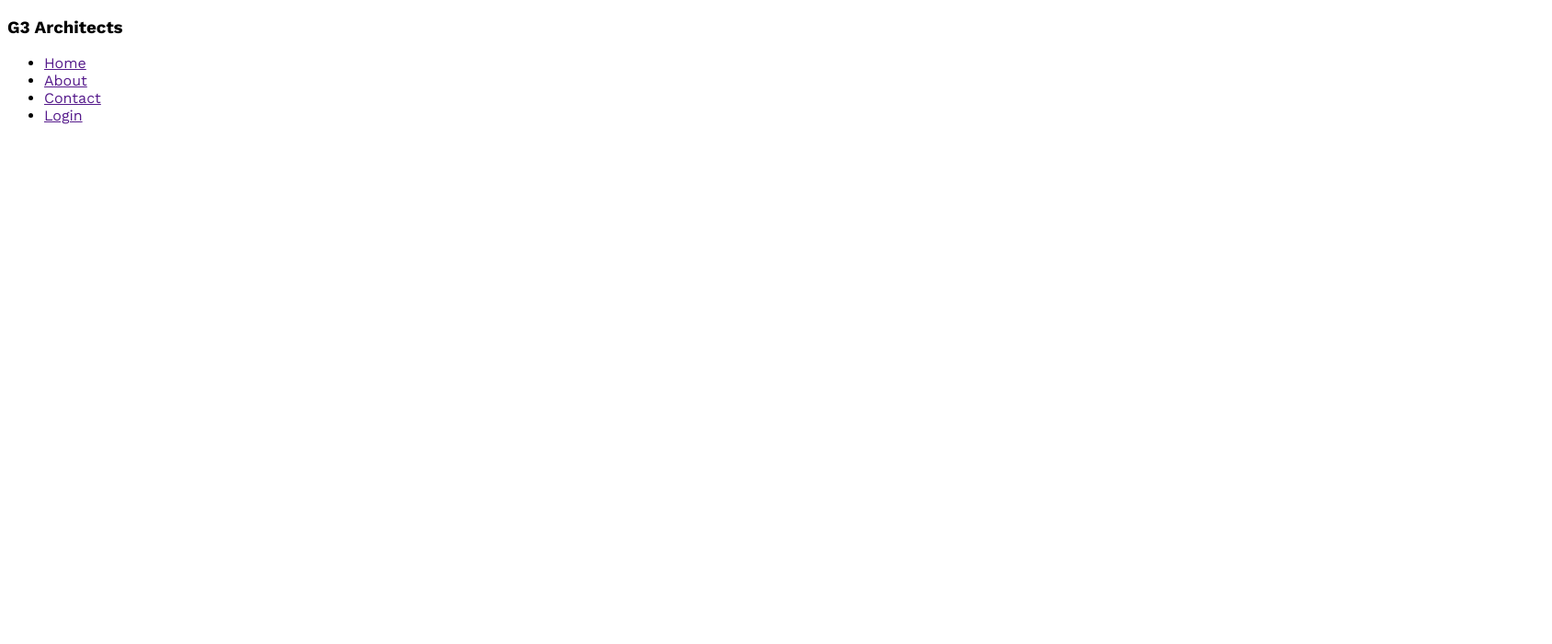
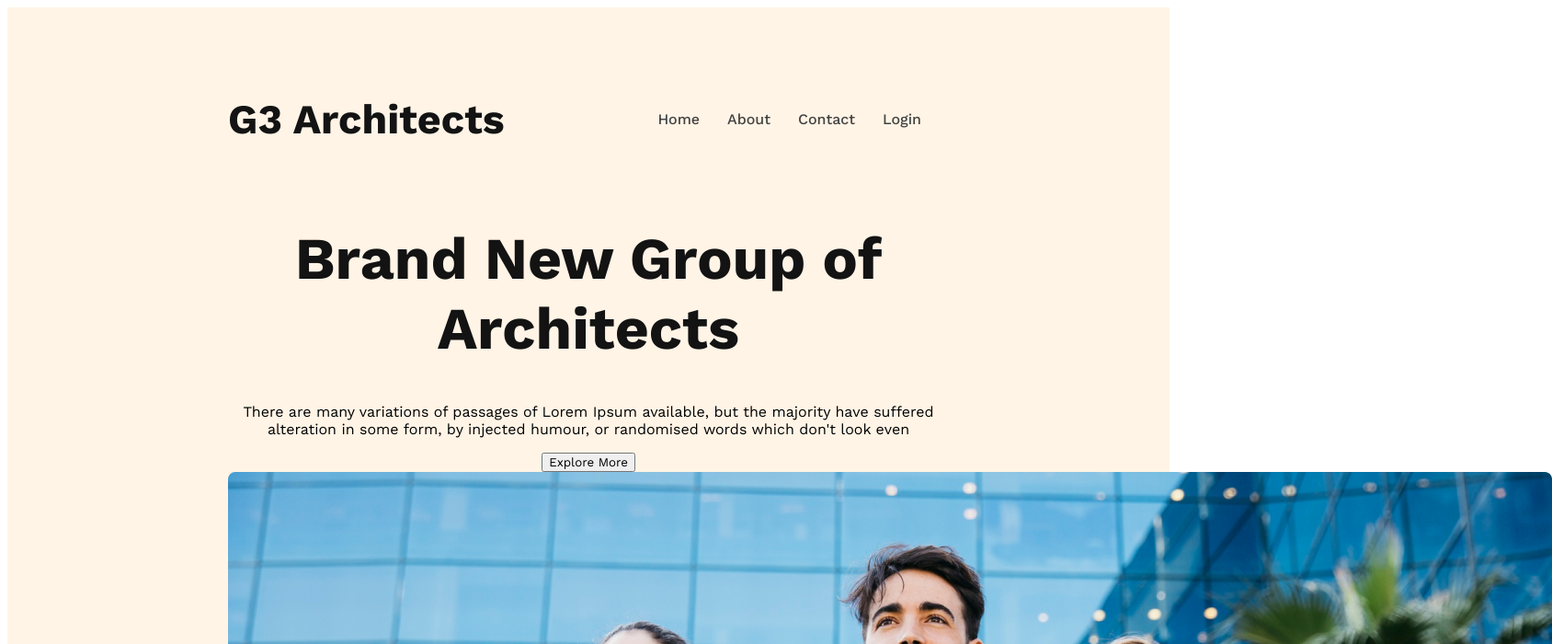
Before and after one commit to Nipunm342/g3-architect-website, a plain HTML site: page images/index.html in a window 1280 px wide. Shown: the top 700 px of the page at 92% size, 1688 px wide, since content can reach past the window. Drawn offline with nearby package versions, Linux system fonts and the light colour scheme.

Commit message:
added banner and button

```diff
--- a/images/index.html
+++ b/images/index.html
@@ -1,15 +1,17 @@
 <!DOCTYPE html>
 <html lang="en">
+
 <head>
     <meta charset="UTF-8">
     <meta name="viewport" content="width=device-width, initial-scale=1.0">
     <title>G3 Architect</title>
     <link rel="stylesheet" href="styles/architect.css">
 </head>
+
 <body>
     <header>
         <nav>
-    <h3>G3 Architects</h3>
+            <h3 class="nav-title">G3 Architects</h3>
             <ul>
                 <li><a href="">Home</a></li>
                 <li><a href="">About</a></li>
@@ -17,6 +19,23 @@
                 <li><a href="">Login</a></li>
             </ul>
         </nav>
+        <div class="banner">
+            <div class="banner-content">
+                <h1 class="banner-title">Brand New
+                    Group of Architects
+                </h1>
+                <p class="banner-description">There are many variations of passages of Lorem Ipsum available, but the
+                    majority have suffered alteration in some form, by injected humour, or randomised words which don't
+                    look
+                    even
+
+                </p>
+                <button class="btn-primary">Explore More</button>
+            </div>
+
+            <img src="banner.png" alt="">
+
+        </div>
     </header>
     <main>
 
@@ -25,4 +44,5 @@
 
     </footer>
 </body>
+
 </html>
--- a/images/styles/architect.css
+++ b/images/styles/architect.css
@@ -3,3 +3,51 @@
 *{
 font-family: 'Work Sans', sans-serif;
 }
+/* header styles */
+header{
+    background: rgba(255, 144, 14, 0.10);
+    padding:50px 240px ;
+}
+.button-primary{
+
+}
+nav{
+    display: flex;
+    justify-content: space-between;
+    align-items: center;
+}
+.nav-title{
+    font-size: 2.8rem;
+    font-weight: 700;
+    color:#131313;
+}
+nav > ul{
+    display: flex;
+}
+nav  li{
+    list-style: none;
+    margin-right: 30px;
+    font-weight: 500;
+    font-size: 1rem;
+
+}
+nav li a{
+    text-decoration: none;
+    color: #424242
+
+}
+/* banner styles */
+.banner-content{
+    max-width: 800px;
+    text-align: center;
+    margin: 0 auto;
+}
+.banner-title{
+   font-size: 4rem;
+   font-weight: 700;
+   color: #131313;
+}
+.banner-description{
+    font-size: 1rem;
+
+}
```
Lines whose indentation alone changed are shown as unchanged.
